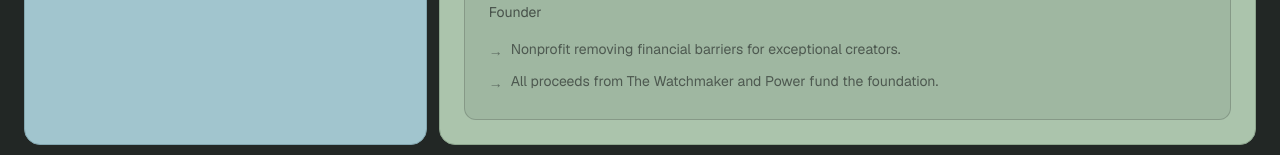
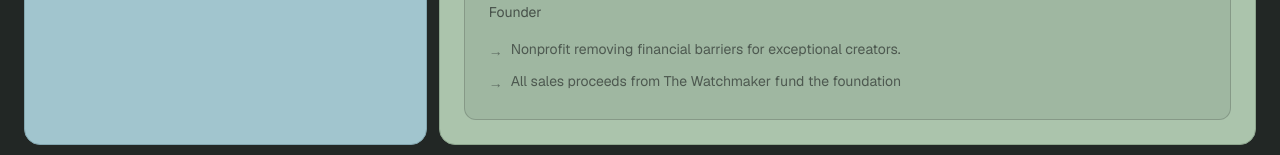
Before and after one commit to brandonasay/brandonasay.com, a Next.js app: page / in a window 1280 px wide. Shown: the part 1039-1194 px from the top of the page. Built offline with nearby package versions, Linux system fonts and the light colour scheme.

Commit message:
Update Watchmaker Foundation proceeds description
Co-Authored-By: Claude Sonnet 4.6 <noreply@anthropic.com>

```diff
--- a/components/cards/VenturesContent.tsx
+++ b/components/cards/VenturesContent.tsx
@@ -18,7 +18,7 @@ const ventures = [
     urlLabel: "watchmakerfoundation.org ↗",
     bullets: [
       "Nonprofit removing financial barriers for exceptional creators.",
-      "All proceeds from The Watchmaker and Power fund the foundation.",
+      "All sales proceeds from The Watchmaker fund the foundation",
     ],
   },
 ];
```
